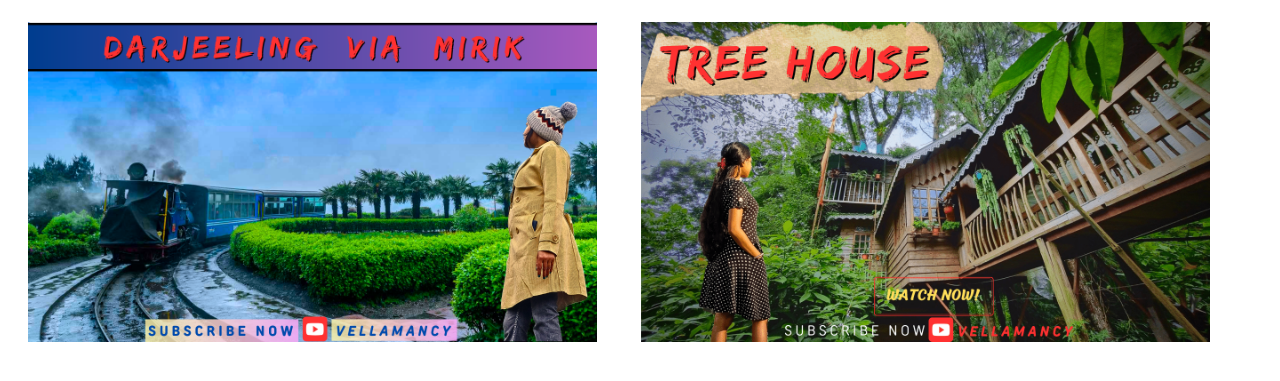
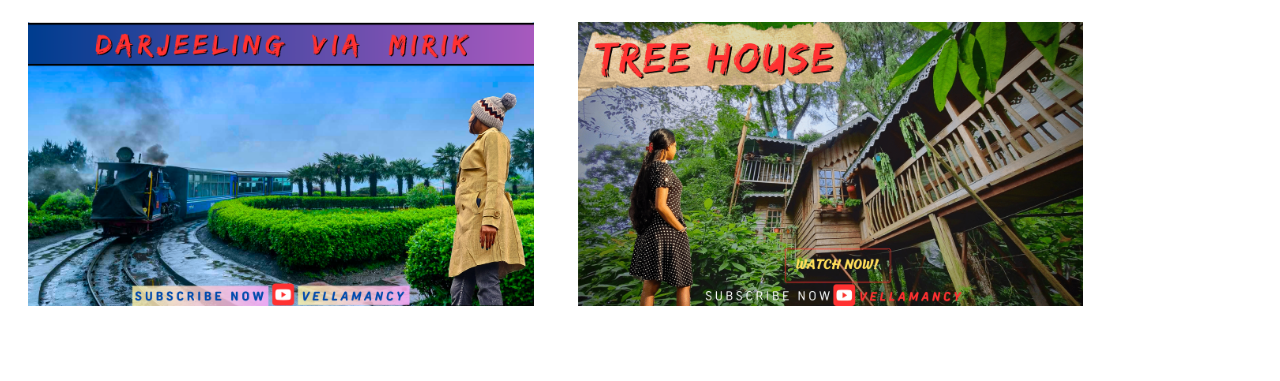
Before and after one commit to Vellamancy/Vellamancy, a plain HTML site: page index.html in a window 1280 px wide. Shown: the part 401-782 px from the top of the page. Drawn offline with Linux system fonts and the light colour scheme.

Commit message:
Update index.html

```diff
--- a/index.html
+++ b/index.html
@@ -3,5 +3,5 @@
 <div style="text-align: center;margin-bottom: 50px"><a style = " font-size: 30px; background-color: rgb(165, 11, 11); padding:25px 100px 25px 100px; color: rgb(18, 210, 220);" href="https://www.youtube.com/@Vellamancy">Go to Youtube</a></div>
 <hr>
     <h1 style = "text-align:center; font-size: 30px;"> My videos you can watch </h1>
-    <img style = "width: 45%; padding: 5px 20px 5px 20px;" src="Darjeeling Via Mirik.png">
-    <img style = "width: 45%; padding: 5px 20px 5px 20px;" src="Tree House-min.png">
+    <img style = "width: 40%; padding: 5px 20px 5px 20px;" src="Darjeeling Via Mirik.png">
+    <img style = "width: 40%; padding: 5px 20px 5px 20px;" src="Tree House-min.png">
```
